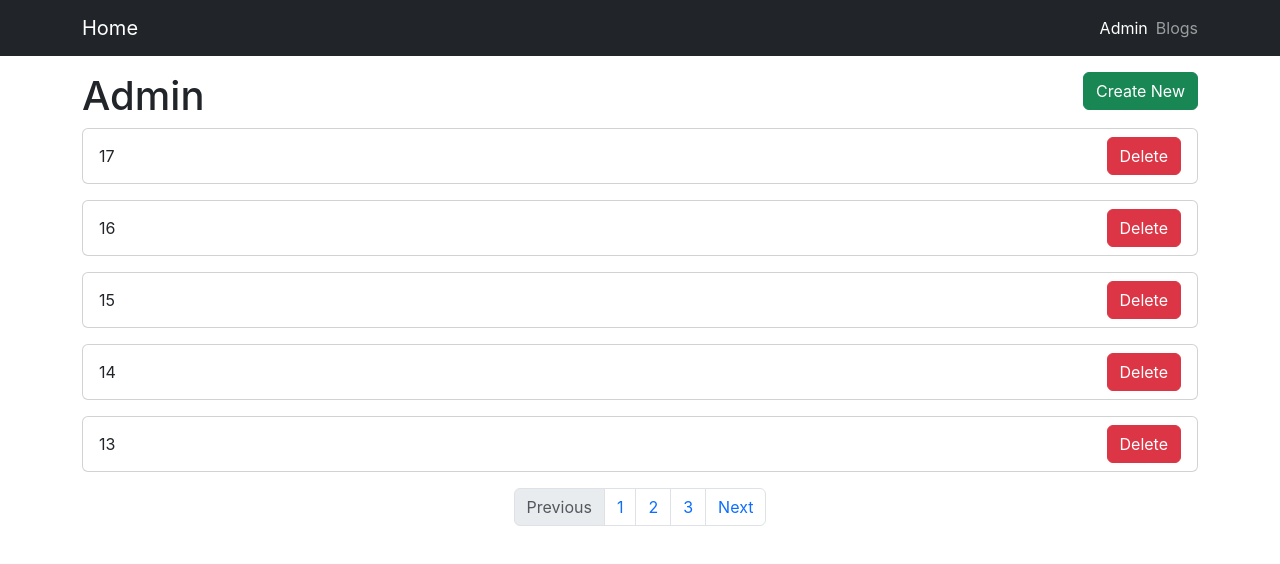
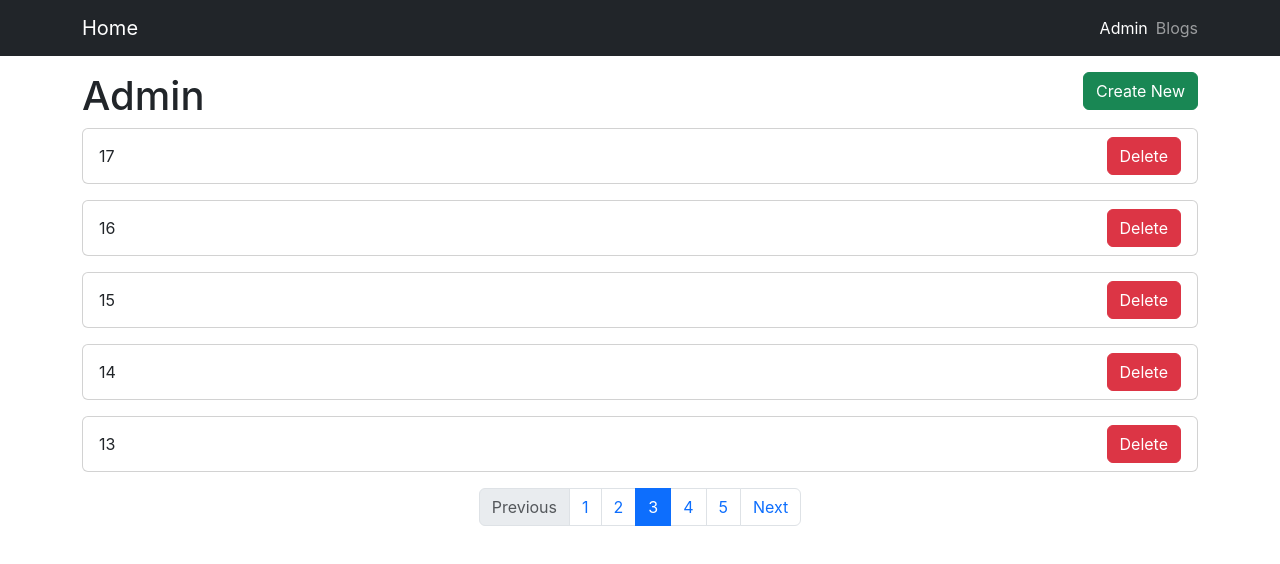
Before and after one commit to rizelin/basic_react, a React (Create React App) app: page /Admin in a window 1280 px wide. Shown: the top 564 px of the page. Built offline with nearby package versions, Linux system fonts and the light colour scheme; data requests are answered from the project's data file.

Commit message:
section9-5

```diff
--- a/src/components/BlogList.js
+++ b/src/components/BlogList.js
@@ -76,7 +76,7 @@ const BlogList = ( {isAdmin} ) => {
   return (
     <div>
       {renderBlogList()}
-      <Pagination />
+      <Pagination currentPage={3} numberOfPages={5}/>
     </div>
   )
 }
--- a/src/components/Pagination.js
+++ b/src/components/Pagination.js
@@ -1,13 +1,22 @@
-const Pagination = () => {
+import propTypes from "prop-types";
+
+const Pagination = ({ currentPage = 1, numberOfPages }) => {
+
   return (
     <nav aria-label="Page navigation example">
       <ul className="pagination justify-content-center">
         <li className="page-item disabled">
-          <a className="page-link" href="#" tabindex="-1" aria-disabled="true">Previous</a>
+          <a className="page-link" href="#">Previous</a>
         </li>
-        <li className="page-item"><a className="page-link" href="#">1</a></li>
-        <li className="page-item"><a className="page-link" href="#">2</a></li>
-        <li className="page-item"><a className="page-link" href="#">3</a></li>
+        {Array(numberOfPages).fill(1).map((value, index) => value + index)
+          .map((pageNumber) => {
+            return <li
+              key={pageNumber}
+                className={`page-item ${currentPage === pageNumber ? 'active':''}` }
+              >
+              <a className="page-link" href="#">{pageNumber}</a>
+            </li>
+          })}
         <li className="page-item">
           <a className="page-link" href="#">Next</a>
         </li>
@@ -16,4 +25,13 @@ const Pagination = () => {
   )
 }
 
+Pagination.propTypes = {
+  currentPage: propTypes.number,
+  numberOfPages: propTypes.number
+}
+
+Pagination.defaultProps = {
+  currentPage: 1
+}
+
 export default Pagination;
```
